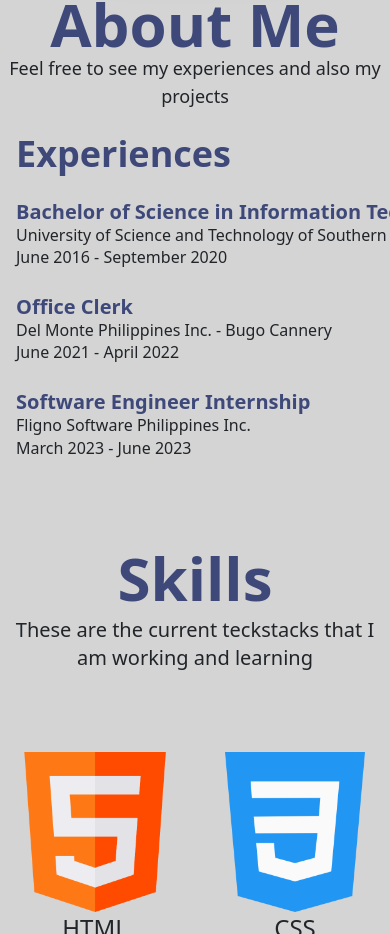
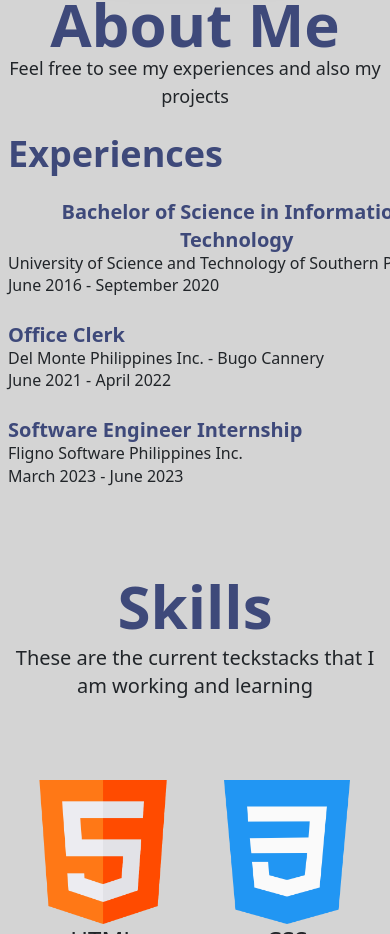
Before and after one commit to ramdio12/portfolio, a React (Vite) app: page / in a window 390 px wide. Shown: the part 1246-2180 px from the top of the page. Built offline with nearby package versions, Linux system fonts and the light colour scheme.

Commit message:
made changes in contact, about and techstack

```diff
--- a/src/Components/TechStack.tsx
+++ b/src/Components/TechStack.tsx
@@ -12,7 +12,7 @@ const TechStack = ({ name, img }: iconProps) => {
       whileInView={{ opacity: 1, scale: 1 }}
       transition={{ duration: 0.5 }}
       viewport={{ once: true }}
-      className="w-40 h-40 text-center">
+      className="w-36 h-36 text-center">
       <img className="w-full h-full" src={img} alt={name} />
       <p className="text-2xl mb-4">{name}</p>
     </motion.div>
--- a/src/Pages/About.tsx
+++ b/src/Pages/About.tsx
@@ -30,14 +30,14 @@ const About = () => {
           whileInView={{ translateX: 0, opacity: 1 }}
           transition={{ duration: 0.5 }}
           viewport={{ once: true }}
-          className="mt-6 flex flex-col items-start pl-4">
+          className="mt-6 flex flex-col items-start pl-2">
           <h3 className="text-4xl font-bold text-headingColor">Experiences</h3>
           <div className="flex flex-col items-start">
             <div className="flex flex-col items-start mt-4">
-              <h3 className="text-xl md:text-2xl whitespace-nowrap font-semibold text-headingColor">
+              <h3 className="text-xl md:text-2xl font-semibold text-headingColor whitespace-break-spaces">
                 Bachelor of Science in Information Technology
               </h3>
-              <h4 className="font-medium">
+              <h4 className="font-medium whitespace-pre">
                 University of Science and Technology of Southern Philippines
               </h4>
               <p>June 2016 - September 2020</p>
--- a/src/Pages/Contact.tsx
+++ b/src/Pages/Contact.tsx
@@ -67,7 +67,7 @@ const Contact = () => {
 
       <div className="md:flex items-center justify-center">
         <div className=" basis-1/2">
-          <div className="text-left w-5/6 md:w-4/5 mx-auto mb-8  pl-12">
+          <div className="text-left md:w-4/5 mx-auto mb-8 px-4">
             <h1 className=" text-2xl mb-12">
               I always wanted to be part of an innovative team where I can grow
               professionally. You can contact me here:
```
